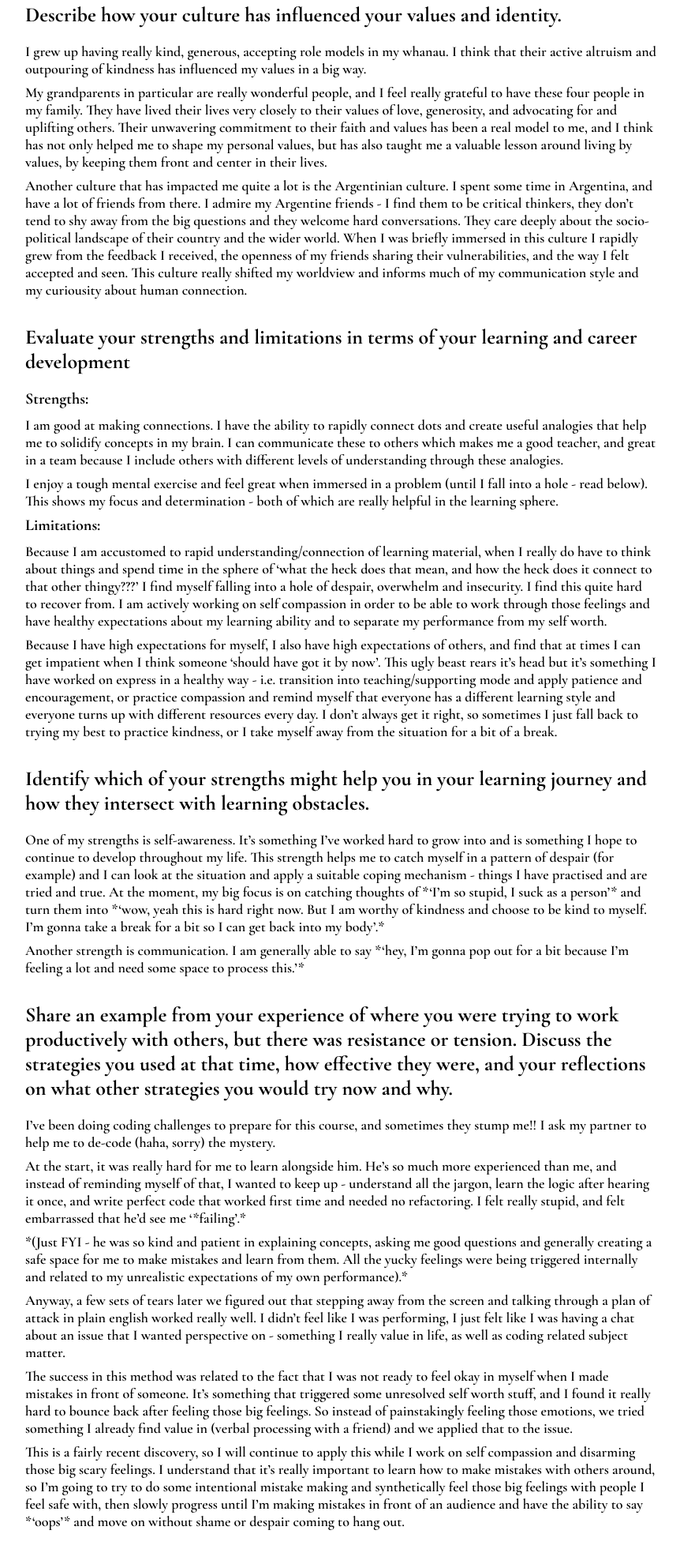
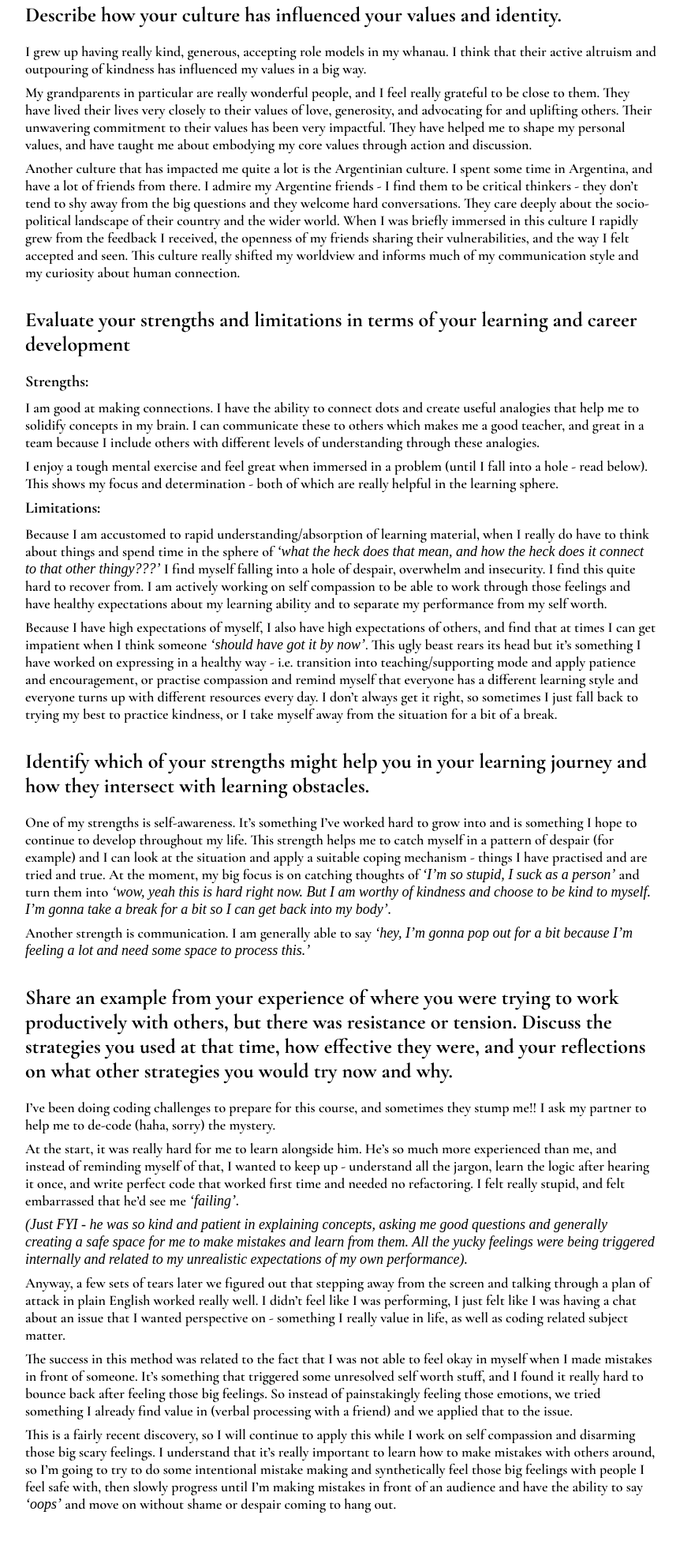
Before and after one commit to BleuHere/BleuHere.github.io, a plain HTML site: page blog-for-school/identity-values.html in a window 1280 px wide. Shown: the part 1450-3411 px from the top of the page at 79% size, without its empty margins (208-1070 px from the left). Drawn offline with nearby package versions, Linux system fonts and the light colour scheme; a web font is replaced by a local one.

Commit message:
edit text to read better and add italics

```diff
--- a/blog-for-school/identity-values.html
+++ b/blog-for-school/identity-values.html
@@ -47,25 +47,25 @@
             <p>Being a self-advocate (as well as being an advocate for others) is something that is really important to me. This involves using my voice in a considered, clear way, and holding others accountable for their actions.</p></div>
           <div><h3>Describe how your culture has influenced your values and identity.</h3>
             <p>I grew up having really kind, generous, accepting role models in my whanau. I think that their active altruism and outpouring of kindness has influenced my values in a big way.
-            <p>My grandparents in particular are really wonderful people, and I feel really grateful to have these four people in my family. They have lived their lives very closely to their values of love, generosity, and advocating for and uplifting others. Their unwavering commitment to their faith and values has been a real model to me, and I think has not only helped me to shape my personal values, but has also taught me a valuable lesson around living by values, by keeping them front and center in their lives.</p>
-            <p>Another culture that has impacted me quite a lot is the Argentinian culture. I spent some time in Argentina, and have a lot of friends from there. I admire my Argentine friends - I find them to be critical thinkers, they don’t tend to shy away from the big questions and they welcome hard conversations. They care deeply about the socio-political landscape of their country and the wider world. When I was briefly immersed in this culture I rapidly grew from the feedback I received, the openness of my friends sharing their vulnerabilities, and the way I felt accepted and seen. This culture really shifted my worldview and informs much of my communication style and my curiousity about human connection.</p></div>
+            <p>My grandparents in particular are really wonderful people, and I feel really grateful to be close to them. They have lived their lives very closely to their values of love, generosity, and advocating for and uplifting others. Their unwavering commitment to their values has been very impactful. They have helped me to shape my personal values, and have taught me about embodying my core values through action and discussion.</p>
+            <p>Another culture that has impacted me quite a lot is the Argentinian culture. I spent some time in Argentina, and have a lot of friends from there. I admire my Argentine friends - I find them to be critical thinkers - they don’t tend to shy away from the big questions and they welcome hard conversations. They care deeply about the socio-political landscape of their country and the wider world. When I was briefly immersed in this culture I rapidly grew from the feedback I received, the openness of my friends sharing their vulnerabilities, and the way I felt accepted and seen. This culture really shifted my worldview and informs much of my communication style and my curiosity about human connection.</p></div>
           <div><h3>Evaluate your strengths and limitations in terms of your learning and career development</h3>
             <h4>Strengths:</h4>
-              <p>I am good at making connections. I have the ability to rapidly connect dots and create useful analogies that help me to solidify concepts in my brain. I can communicate these to others which makes me a good teacher, and great in a team because I include others with different levels of understanding through these analogies.</p>
+              <p>I am good at making connections. I have the ability to connect dots and create useful analogies that help me to solidify concepts in my brain. I can communicate these to others which makes me a good teacher, and great in a team because I include others with different levels of understanding through these analogies.</p>
               <p>I enjoy a tough mental exercise and feel great when immersed in a problem (until I fall into a hole - read below). This shows my focus and determination - both of which are really helpful in the learning sphere.</p>
             <h4>Limitations:</h4>
-              <p>Because I am accustomed to rapid understanding/connection of learning material, when I really do have to think about things and spend time in the sphere of ‘what the heck does that mean, and how the heck does it connect to that other thingy???’ I find myself falling into a hole of despair, overwhelm and insecurity. I find this quite hard to recover from. I am actively working on self compassion in order to be able to work through those feelings and have healthy expectations about my learning ability and to separate my performance from my self worth.</p>
-              <p>Because I have high expectations for myself, I also have high expectations of others, and find that at times I can get impatient when I think someone ‘should have got it by now’. This ugly beast rears it’s head but it’s something I have worked on express in a healthy way - i.e. transition into teaching/supporting mode and apply patience and encouragement, or practice compassion and remind myself that everyone has a different learning style and everyone turns up with different resources every day. I don’t always get it right, so sometimes I just fall back to trying my best to practice kindness, or I take myself away from the situation for a bit of a break.</p></div>
+              <p>Because I am accustomed to rapid understanding/absorption of learning material, when I really do have to think about things and spend time in the sphere of <em>‘what the heck does that mean, and how the heck does it connect to that other thingy???’</em> I find myself falling into a hole of despair, overwhelm and insecurity. I find this quite hard to recover from. I am actively working on self compassion to be able to work through those feelings and have healthy expectations about my learning ability and to separate my performance from my self worth.</p>
+              <p>Because I have high expectations of myself, I also have high expectations of others, and find that at times I can get impatient when I think someone <em>‘should have got it by now’</em>. This ugly beast rears its head but it’s something I have worked on expressing in a healthy way - i.e. transition into teaching/supporting mode and apply patience and encouragement, or practise compassion and remind myself that everyone has a different learning style and everyone turns up with different resources every day. I don’t always get it right, so sometimes I just fall back to trying my best to practice kindness, or I take myself away from the situation for a bit of a break.</p></div>
           <div><h3>Identify which of your strengths might help you in your learning journey and how they intersect with learning obstacles.</h3>
-              <p>One of my strengths is self-awareness. It’s something I’ve worked hard to grow into and is something I hope to continue to develop throughout my life. This strength helps me to catch myself in a pattern of despair (for example) and I can look at the situation and apply a suitable coping mechanism - things I have practised and are tried and true. At the moment, my big focus is on catching thoughts of *‘I’m so stupid, I suck as a person’* and turn them into *‘wow, yeah this is hard right now. But I am worthy of kindness and choose to be kind to myself. I’m gonna take a break for a bit so I can get back into my body’.*</p>
-              <p>Another strength is communication. I am generally able to say *‘hey, I’m gonna pop out for a bit because I’m feeling a lot and need some space to process this.’*</p></div>
+              <p>One of my strengths is self-awareness. It’s something I’ve worked hard to grow into and is something I hope to continue to develop throughout my life. This strength helps me to catch myself in a pattern of despair (for example) and I can look at the situation and apply a suitable coping mechanism - things I have practised and are tried and true. At the moment, my big focus is on catching thoughts of <em>‘I’m so stupid, I suck as a person’</em> and turn them into <em>‘wow, yeah this is hard right now. But I am worthy of kindness and choose to be kind to myself. I’m gonna take a break for a bit so I can get back into my body’.</em></p>
+              <p>Another strength is communication. I am generally able to say <em>‘hey, I’m gonna pop out for a bit because I’m feeling a lot and need some space to process this.’</em></p></div>
           <div><h3>Share an example from your experience of where you were trying to work productively with others, but there was resistance or tension. Discuss the strategies you used at that time, how effective they were, and your reflections on what other strategies you would try now and why.</h3>
             <p>I’ve been doing coding challenges to prepare for this course, and sometimes they stump me!! I ask my partner to help me to de-code (haha, sorry) the mystery.
-              <p>At the start, it was really hard for me to learn alongside him. He’s so much more experienced than me, and instead of reminding myself of that, I wanted to keep up - understand all the jargon, learn the logic after hearing it once, and write perfect code that worked first time and needed no refactoring. I felt really stupid, and felt embarrassed that he’d see me ‘*failing’.*</p>
-              <p>*(Just FYI - he was so kind and patient in explaining concepts, asking me good questions and generally creating a safe space for me to make mistakes and learn from them. All the yucky feelings were being triggered internally and related to my unrealistic expectations of my own performance).*</p>
-              <p>Anyway, a few sets of tears later we figured out that stepping away from the screen and talking through a plan of attack in plain english worked really well. I didn’t feel like I was performing, I just felt like I was having a chat about an issue that I wanted perspective on - something I really value in life, as well as coding related subject matter.</p>
-              <p>The success in this method was related to the fact that I was not ready to feel okay in myself when I made mistakes in front of someone. It’s something that triggered some unresolved self worth stuff, and I found it really hard to bounce back after feeling those big feelings. So instead of painstakingly feeling those emotions, we tried something I already find value in (verbal processing with a friend) and we applied that to the issue.</p>
-              <p>This is a fairly recent discovery, so I will continue to apply this while I work on self compassion and disarming those big scary feelings. I understand that it’s really important to learn how to make mistakes with others around, so I’m going to try to do some intentional mistake making and synthetically feel those big feelings with people I feel safe with, then slowly progress until I’m making mistakes in front of an audience and have the ability to say *‘oops’* and move on without shame or despair coming to hang out.</p></div>
+              <p>At the start, it was really hard for me to learn alongside him. He’s so much more experienced than me, and instead of reminding myself of that, I wanted to keep up - understand all the jargon, learn the logic after hearing it once, and write perfect code that worked first time and needed no refactoring. I felt really stupid, and felt embarrassed that he’d see me <em>‘failing’.</em></p>
+              <p><em>(Just FYI - he was so kind and patient in explaining concepts, asking me good questions and generally creating a safe space for me to make mistakes and learn from them. All the yucky feelings were being triggered internally and related to my unrealistic expectations of my own performance).</em></p>
+              <p>Anyway, a few sets of tears later we figured out that stepping away from the screen and talking through a plan of attack in plain English worked really well. I didn’t feel like I was performing, I just felt like I was having a chat about an issue that I wanted perspective on - something I really value in life, as well as coding related subject matter.</p>
+              <p>The success in this method was related to the fact that I was not able to feel okay in myself when I made mistakes in front of someone. It’s something that triggered some unresolved self worth stuff, and I found it really hard to bounce back after feeling those big feelings. So instead of painstakingly feeling those emotions, we tried something I already find value in (verbal processing with a friend) and we applied that to the issue.</p>
+              <p>This is a fairly recent discovery, so I will continue to apply this while I work on self compassion and disarming those big scary feelings. I understand that it’s really important to learn how to make mistakes with others around, so I’m going to try to do some intentional mistake making and synthetically feel those big feelings with people I feel safe with, then slowly progress until I’m making mistakes in front of an audience and have the ability to say <em>‘oops’</em> and move on without shame or despair coming to hang out.</p></div>
         </article>
       </main>
       <footer>
```
Also changed, not shown: styles/main.css (+4 -3 lines).
